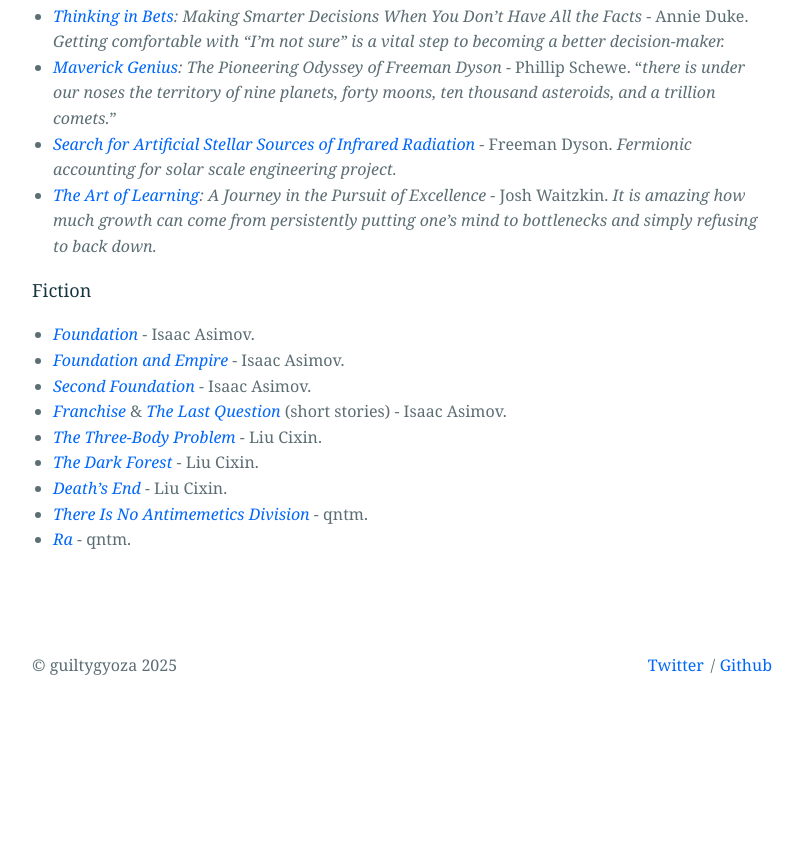
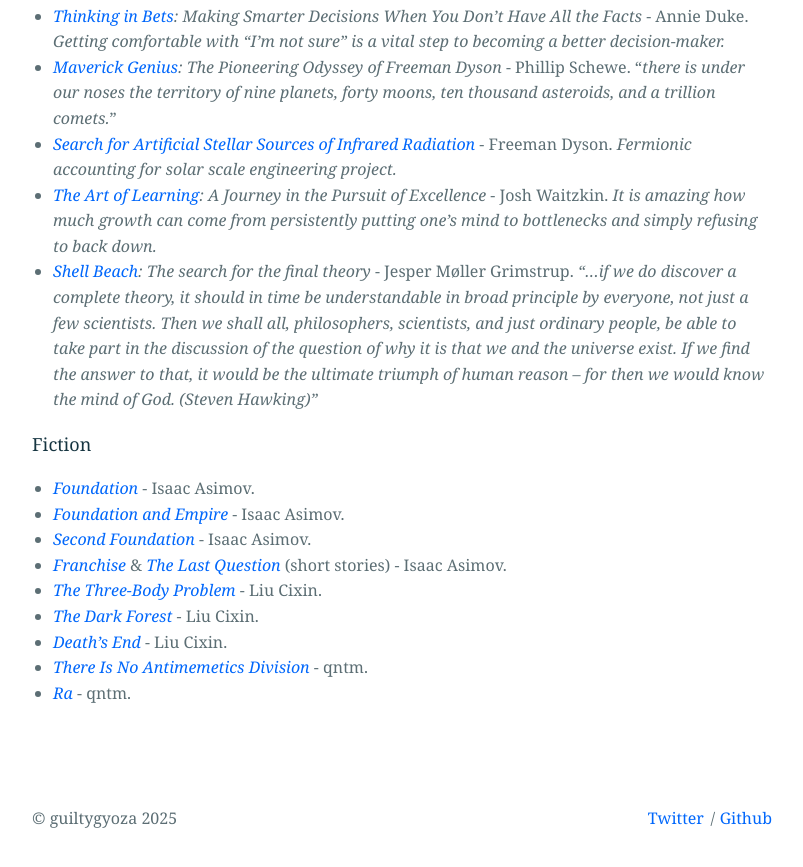
Before and after one commit to guiltygyoza/new-blog, a Jekyll site: the page built from _pages/bookshelf.markdown, in a window 1280 px wide and 900 px high, scrolled down 1459 px. Shown: the top 867 px of the window, without its empty margins (238-1041 px from the left). Built offline with Jekyll 4.4.1, drawn with Linux system fonts in a browser that asks for light colours; before the commit the page ends 2237 px from its top, so only the background shows below that.

Commit message:
add book

```diff
--- a/_pages/bookshelf.markdown
+++ b/_pages/bookshelf.markdown
@@ -38,6 +38,7 @@
 - *[Maverick Genius](https://www.goodreads.com/book/show/15793070-maverick-genius){:target="_blank"}: The Pioneering Odyssey of Freeman Dyson* - Phillip Schewe. "*there is under our noses the territory of nine planets, forty moons, ten thousand asteroids, and a trillion comets.*"
 - *[Search for Artificial Stellar Sources of Infrared Radiation](https://epizodsspace.airbase.ru/bibl/inostr-yazyki/science/1960/Dyson_Search_for_Artificial_Stellar_Sources_of_Infrared_Radiation_Science_131_(1960).pdf){:target="_blank"}* - Freeman Dyson. *Fermionic accounting for solar scale engineering project.*
 - *[The Art of Learning](https://www.goodreads.com/book/show/857333.The_Art_of_Learning){:target="_blank"}: A Journey in the Pursuit of Excellence* - Josh Waitzkin. *It is amazing how much growth can come from persistently putting one's mind to bottlenecks and simply refusing to back down.*
+- *[Shell Beach](https://www.goodreads.com/book/show/56667254-shell-beach){:target="_blank"}: The search for the final theory* - Jesper Møller Grimstrup. *"...if we do discover a complete theory, it should in time be understandable in broad principle by everyone, not just a few scientists. Then we shall all, philosophers, scientists, and just ordinary people, be able to take part in the discussion of the question of why it is that we and the universe exist. If we find the answer to that, it would be the ultimate triumph of human reason -- for then we would know the mind of God. (Steven Hawking)"*
 
 ### Fiction
 - *[Foundation](https://www.goodreads.com/book/show/29579.Foundation){:target="_blank"}* - Isaac Asimov.
```
